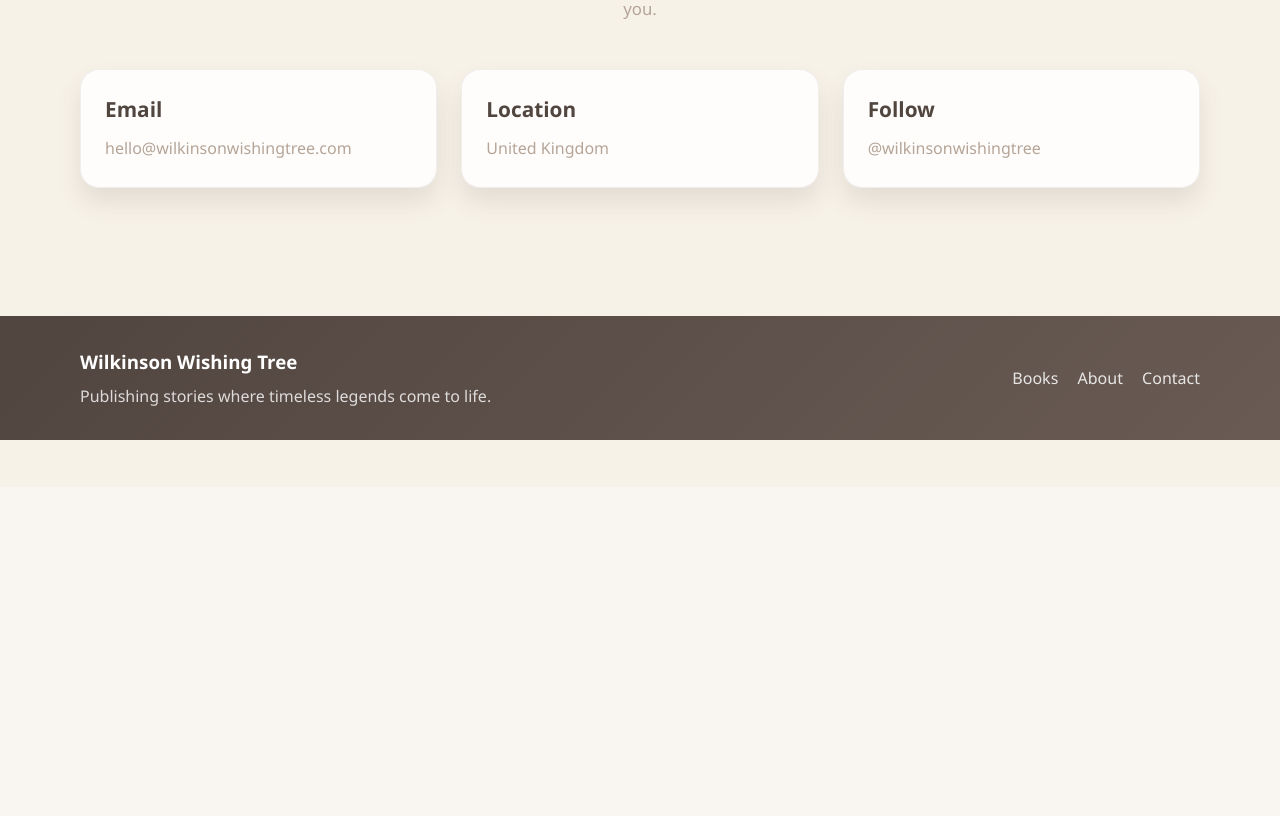
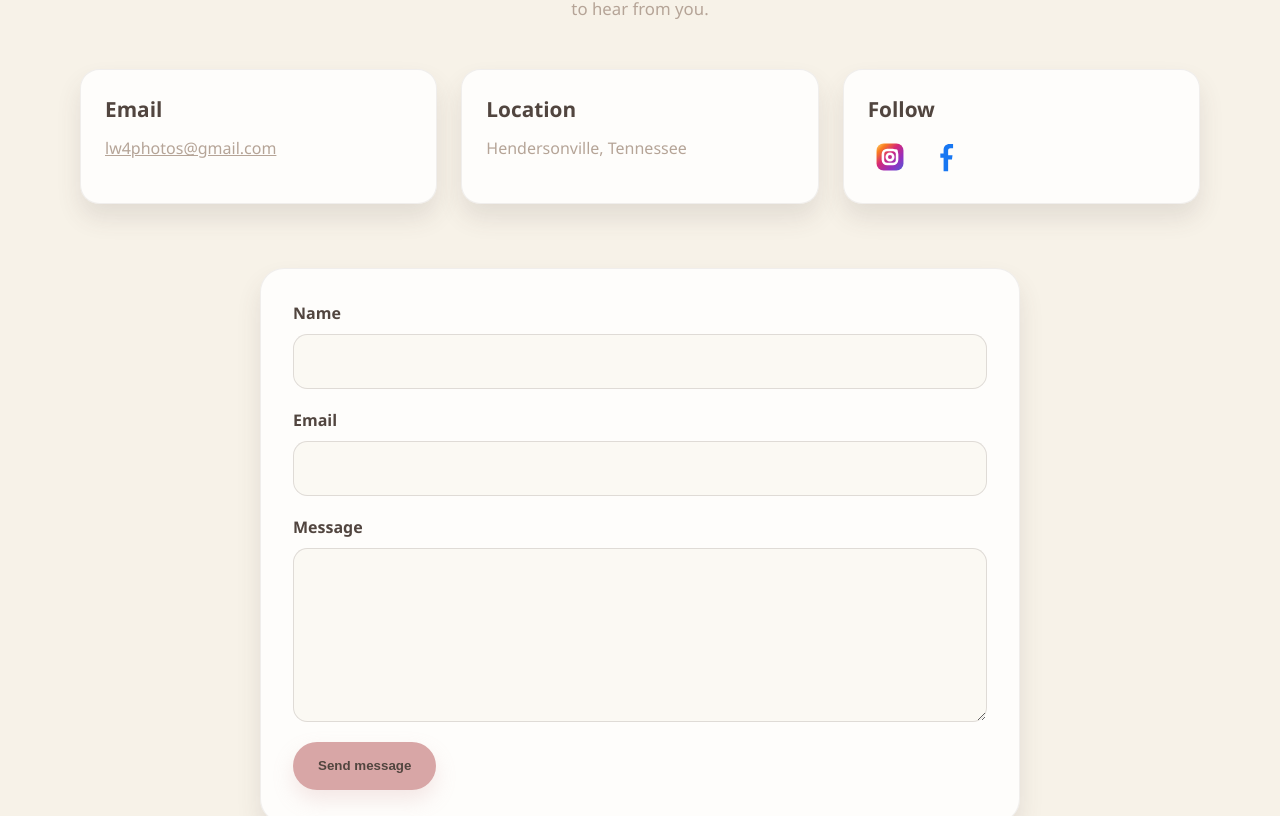
Before and after one commit to mytematt/wilkinson-wishing-tree, an Angular app: page /contact in a window 1280 px wide. Shown: the part 313-1129 px from the top of the page. Before the commit the page ends 800 px from the top, so only its background shows below. Built offline with nearby package versions, Linux system fonts and the light colour scheme.

Commit message:
lots of changes

```diff
--- a/src/app/core/models/book.model.ts
+++ b/src/app/core/models/book.model.ts
@@ -4,9 +4,10 @@ export interface Book {
   author: string;
   slug: string;
   description: string;
+  synopsis: string;
   price: number | null;
   coverImage: string;
-  publishedYear: number;
+  publishedYear: string;
   category: string;
   status: 'Available' | 'Coming Soon';
 }
--- a/src/app/data/books.ts
+++ b/src/app/data/books.ts
@@ -7,24 +7,28 @@ export const books: Book[] = [
     author: 'Lani Wilkinson',
     slug: 'the-legend-of-the-great-pumpkin',
     description:
-      'A timeless story celebrating kindness, imagination, and the magic of believing.',
+      'A timeless story celebrating kindness, imagination, and the magic of Halloween.',
+    synopsis:
+      'Every Halloween has its magic...\n\nLong ago, in the peaceful fields of Pumpkin Hollow, one imperfect pumpkin was chosen for an extraordinary purpose. Through the kindness of a humble farmer and a touch of Halloween magic, the Great Pumpkin was born—a joyful guardian whose greatest wish is to spread kindness, wonder, and Halloween happiness.\n\nNow, each Halloween, as costumes twirl, laughter fills the air, and candy baskets overflow, the Great Pumpkin listens for heartfelt wishes. Legend says that children who leave their Halloween candy behind and make a sincere wish may awaken to a magical surprise.',
     price: null,
     coverImage: '/assets/images/books/Cover.png',
-    publishedYear: 2026,
+    publishedYear: '2026',
     category: 'Children\'s Fiction',
     status: 'Available'
   },
   {
     id: 2,
-    title: 'Wildflower Letters',
-    author: 'Wilkinson Wishing Tree Publishing',
-    slug: 'wildflower-letters',
+    title: 'The Legend of the Great Snowman',
+    author: 'Lani Wilkinson',
+    slug: 'the-legend-of-the-great-snowman',
     description:
-      'A lyrical collection of heartfelt notes and reflections exploring resilience, belonging, and renewal.',
+      'A timeless story celebrating kindness, imagination, and the magic of winter.',
+    synopsis:
+      'A snowy adventure full of warmth, play, and family tradition, reminding readers that the joy of the season is found in the stories shared together and the memories made along the way.',
     price: null,
     coverImage: '/assets/images/books/GreatSnomanCover-comingsoon.png',
-    publishedYear: 2027,
-    category: 'Poetry',
-    status: 'Available'
+    publishedYear: 'TBD',
+    category: 'Children\'s Fiction',
+    status: 'Coming Soon'
   }
 ];
--- a/src/app/pages/book-detail/book-detail.component.html
+++ b/src/app/pages/book-detail/book-detail.component.html
@@ -8,6 +8,7 @@
       <h1>{{ book.title }}</h1>
       <p class="author">by {{ book.author }}</p>
       <p class="description">{{ book.description }}</p>
+      <p class="synopsis">{{ book.synopsis }}</p>
       <div class="meta-row">
         <span>Published: {{ book.publishedYear }}</span>
         <span>Status: {{ book.status }}</span>
--- a/src/app/pages/contact/contact.component.html
+++ b/src/app/pages/contact/contact.component.html
@@ -2,21 +2,80 @@
   <div class="container">
     <p class="section-label">Get in touch</p>
     <h1>Contact Wilkinson Wishing Tree</h1>
-    <p>Questions about a title, speaking event, or publishing opportunity? We’d love to hear from you.</p>
+    <p>Questions about a title, book reading, speaking event, or publishing opportunity? We’d love to hear from you.</p>
   </div>
 </section>
 
 <section class="container contact-wrap">
   <div class="contact-card">
     <h2>Email</h2>
-    <p>hello@wilkinsonwishingtree.com</p>
+    <p><a href="mailto:lw4photos@gmail.com">lw4photos@gmail.com</a></p>
   </div>
   <div class="contact-card">
     <h2>Location</h2>
-    <p>United Kingdom</p>
+    <p>Hendersonville, Tennessee</p>
   </div>
   <div class="contact-card">
     <h2>Follow</h2>
-    <p>@wilkinsonwishingtree</p>
+    <div class="social-links">
+      <a
+        class="social-link"
+        href="https://www.instagram.com/lw4photos/"
+        target="_blank"
+        rel="noopener noreferrer"
+        aria-label="Instagram"
+      >
+        <svg class="instagram-logo" viewBox="0 0 24 24" aria-hidden="true" focusable="false">
+          <defs>
+            <linearGradient id="igGradient" x1="0%" y1="0%" x2="100%" y2="100%">
+              <stop offset="0%" stop-color="#feda75" />
+              <stop offset="18%" stop-color="#fa7e1e" />
+              <stop offset="42%" stop-color="#d62976" />
+              <stop offset="72%" stop-color="#962fbf" />
+              <stop offset="100%" stop-color="#4f5bd5" />
+            </linearGradient>
+          </defs>
+          <rect x="2.5" y="2.5" width="19" height="19" rx="5" fill="url(#igGradient)" />
+          <rect x="7" y="7" width="10" height="10" rx="3" fill="none" stroke="white" stroke-width="1.8" />
+          <circle cx="12" cy="12" r="2.3" fill="none" stroke="white" stroke-width="1.8" />
+          <circle cx="16.3" cy="7.7" r="1.2" fill="white" />
+        </svg>
+      </a>
+
+      <a
+        class="social-link"
+        href="https://www.facebook.com/LaniWilkinsonArt"
+        target="_blank"
+        rel="noopener noreferrer"
+        aria-label="Facebook"
+      >
+        <svg class="facebook-logo" viewBox="0 0 24 24" aria-hidden="true" focusable="false">
+          <path d="M13.5 22v-8.2h2.7l.4-3.1h-3.1V7.5c0-.9.3-1.6 1.7-1.6H17V2.9c-.3 0-1.3-.1-2.5-.1-2.5 0-4.2 1.5-4.2 4.3v2.4H8v3.1h2.3V22h3.2Z" fill="#1877F2" />
+        </svg>
+      </a>
+    </div>
   </div>
 </section>
+
+<section class="container contact-form-section">
+  <form class="contact-form" name="contact" method="POST" data-netlify="true" netlify>
+    <input type="hidden" name="form-name" value="contact" />
+
+    <div class="form-row">
+      <label for="name">Name</label>
+      <input id="name" type="text" name="name" required />
+    </div>
+
+    <div class="form-row">
+      <label for="email">Email</label>
+      <input id="email" type="email" name="email" required />
+    </div>
+
+    <div class="form-row">
+      <label for="message">Message</label>
+      <textarea id="message" name="message" rows="6" required></textarea>
+    </div>
+
+    <button type="submit" class="primary-button">Send message</button>
+  </form>
+</section>
--- a/src/app/pages/contact/contact.component.scss
+++ b/src/app/pages/contact/contact.component.scss
@@ -24,6 +24,76 @@
   line-height: 1.7;
 }
 
+.social-links {
+  display: flex;
+  align-items: center;
+  gap: 0.75rem;
+}
+
+.social-link {
+  display: inline-flex;
+  align-items: center;
+  justify-content: center;
+  width: 44px;
+  height: 44px;
+  border-radius: 14px;
+  transition: transform 0.2s ease, opacity 0.2s ease;
+}
+
+.social-link:hover {
+  transform: translateY(-1px);
+  opacity: 0.9;
+}
+
+.instagram-logo,
+.facebook-logo {
+  display: block;
+  width: 34px;
+  height: 34px;
+}
+
+.contact-form-section {
+  padding: 0 0 4rem;
+}
+
+.contact-form {
+  max-width: 760px;
+  margin: 0 auto;
+  background: rgba(255, 255, 255, 0.82);
+  border: 1px solid rgba(81, 69, 63, 0.08);
+  border-radius: 1.5rem;
+  padding: 2rem;
+  box-shadow: 0 14px 25px var(--shadow);
+}
+
+.form-row {
+  display: flex;
+  flex-direction: column;
+  gap: 0.55rem;
+  margin-bottom: 1.2rem;
+}
+
+.form-row label {
+  font-weight: 700;
+  color: var(--cocoa);
+}
+
+.form-row input,
+.form-row textarea {
+  width: 100%;
+  border: 1px solid rgba(81, 69, 63, 0.16);
+  border-radius: 0.9rem;
+  background: rgba(247, 242, 232, 0.4);
+  padding: 0.9rem 1rem;
+  font: inherit;
+  color: var(--cocoa);
+}
+
+.form-row textarea {
+  min-height: 140px;
+  resize: vertical;
+}
+
 @media (max-width: 900px) {
   .contact-wrap {
     grid-template-columns: 1fr;
--- a/src/app/pages/home/home.component.html
+++ b/src/app/pages/home/home.component.html
@@ -35,5 +35,4 @@
     </div>
   </section>
 
-  <app-newsletter />
 </main>
--- a/src/app/pages/home/home.component.ts
+++ b/src/app/pages/home/home.component.ts
@@ -3,12 +3,11 @@ import { RouterLink } from '@angular/router';
 
 import { books } from '../../data/books';
 import { BookCardComponent } from '../../shared/components/book-card/book-card.component';
-import { NewsletterComponent } from '../../shared/components/newsletter/newsletter.component';
 
 @Component({
   selector: 'app-home',
   standalone: true,
-  imports: [RouterLink, BookCardComponent, NewsletterComponent],
+  imports: [RouterLink, BookCardComponent],
   templateUrl: './home.component.html',
   styleUrl: './home.component.scss'
 })
--- a/src/app/shared/components/newsletter/newsletter.component.html
+++ /dev/null
@@ -1,28 +0,0 @@
-<section class="newsletter">
-  <div class="container newsletter-inner">
-    <div>
-      <p class="section-label">Stay connected</p>
-      <h2>Receive publishing news and fresh releases.</h2>
-    </div>
-
-    <form
-      class="newsletter-form"
-      name="newsletter"
-      method="POST"
-      action="/thank-you"
-      data-netlify="true"
-      netlify
-    >
-      <input type="hidden" name="form-name" value="newsletter" />
-      <input
-        type="email"
-        name="email"
-        placeholder="Your email address"
-        aria-label="Email address"
-        autocomplete="email"
-        required
-      />
-      <button type="submit" class="primary-button">Join newsletter</button>
-    </form>
-  </div>
-</section>
--- a/src/app/shared/components/newsletter/newsletter.component.scss
+++ /dev/null
@@ -1,46 +0,0 @@
-.newsletter {
-  background: linear-gradient(135deg, var(--blush), #f8f3ef);
-  border-top: 1px solid rgba(81, 69, 63, 0.08);
-  border-bottom: 1px solid rgba(81, 69, 63, 0.08);
-  padding: 3rem 0;
-}
-
-.newsletter-inner {
-  display: flex;
-  align-items: center;
-  justify-content: space-between;
-  gap: 2rem;
-}
-
-.newsletter h2 {
-  margin: 0;
-  font-size: clamp(1.8rem, 4vw, 2.6rem);
-}
-
-.newsletter-form {
-  display: flex;
-  gap: 0.75rem;
-  flex-wrap: wrap;
-}
-
-.newsletter-form input {
-  min-width: min(100%, 320px);
-  min-height: 48px;
-  padding: 0.9rem 1rem;
-  border-radius: 999px;
-  border: 1px solid rgba(81, 69, 63, 0.16);
-  background: rgba(255, 255, 255, 0.6);
-}
-
-.form-status {
-  margin: 1rem 0 0;
-  color: var(--cocoa);
-  font-weight: 600;
-}
-
-@media (max-width: 820px) {
-  .newsletter-inner {
-    flex-direction: column;
-    align-items: flex-start;
-  }
-}
```
Also changed, not shown: src/app/shared/components/newsletter/newsletter.component.ts (deleted, +0 -9 lines).
